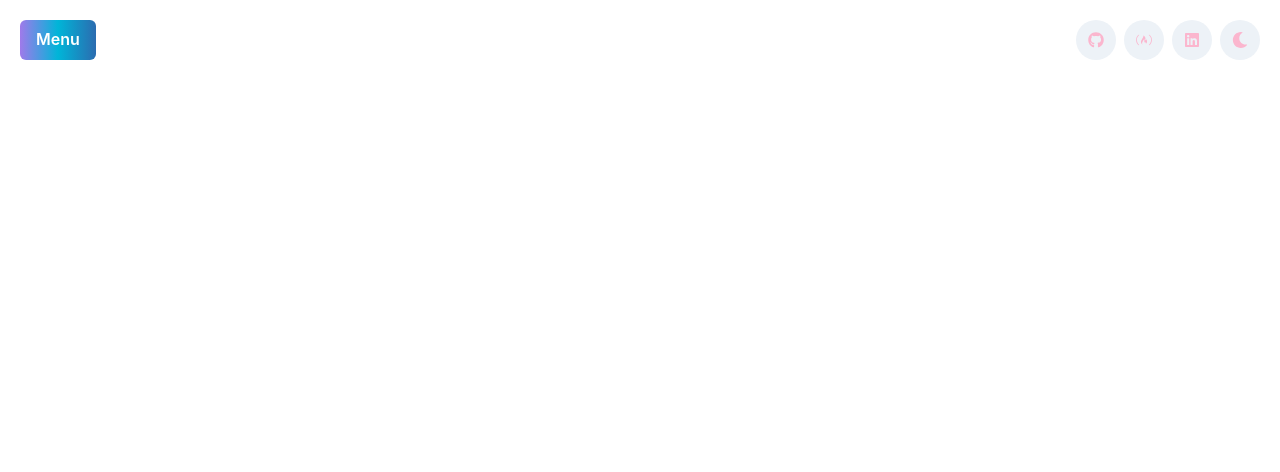
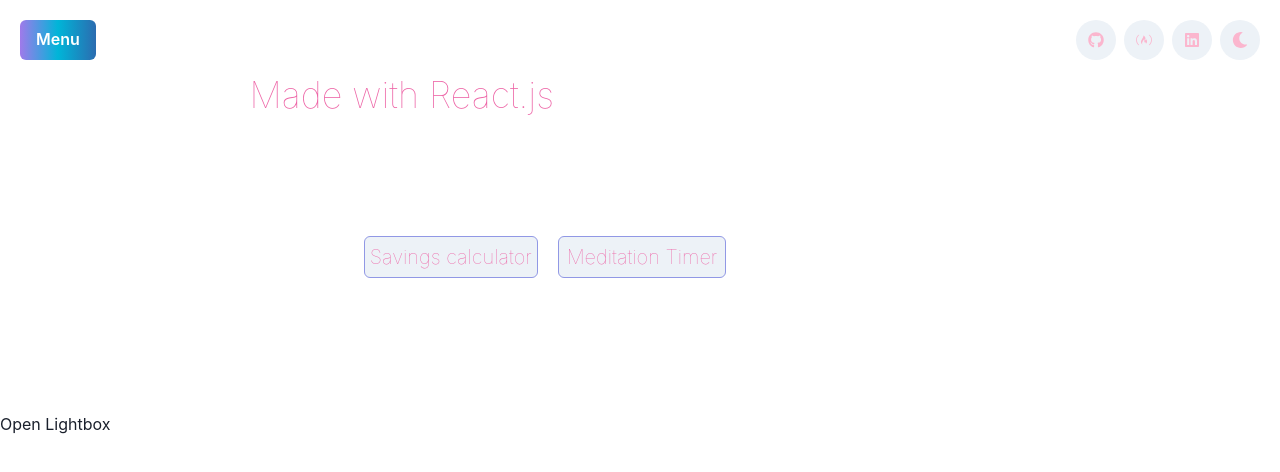
Before and after one commit to mateasportfolio/mtportfolio, a React (Create React App) app: page /portfolio in a window 1280 px wide. Before the commit this address had no page. Shown: the top 472 px of the page. Built offline with nearby package versions, Linux system fonts and the light colour scheme.

Commit message:
add lightbox react component

```diff
--- a/package.json
+++ b/package.json
@@ -17,7 +17,8 @@
     "react-icons": "^4.4.0",
     "react-router-dom": "^6.4.2",
     "react-scripts": "5.0.1",
-    "web-vitals": "^2.1.4"
+    "web-vitals": "^2.1.4",
+    "yet-another-react-lightbox": "^2.2.3"
   },
   "scripts": {
     "start": "react-scripts start",
--- a/src/App.js
+++ b/src/App.js
@@ -7,11 +7,15 @@ import Code from "./pages/Code";
 import Hosting from "./pages/Hosting";
 import Art from "./pages/Art";
 import AboutMe from "./pages/AboutMe";
-import Project from "./pages/Project";
+import Portfolio from "./pages/Portfolio";
+import Lightbox from "yet-another-react-lightbox";
+import { useState } from "react";
 
 const App = () => {
   const { colorMode, toggleColorMode } = useColorMode();
   const isDark = colorMode === "dark";
+
+  const [open, setOpen] = useState(false);
   // const [isNotSmallerScreen] = useMediaQuery("(min-width: 768px)");
 
   return (
@@ -24,9 +28,22 @@ const App = () => {
           <Route path="/art" element={<Art />} />
           <Route path="/code" element={<Code />} />
           <Route path="/hosting" element={<Hosting />} />
-          <Route path="/project" element={<Project />} />
+          <Route path="/portfolio" element={<Portfolio />} />
         </Routes>
       </VStack>
+      <button type="button" onClick={() => setOpen(true)}>
+        Open Lightbox
+      </button>
+
+      <Lightbox
+        open={open}
+        close={() => setOpen(false)}
+        slides={[
+          // { src: timer },
+          { src: "/image2.jpg" },
+          { src: "/image3.jpg" },
+        ]}
+      />
     </>
   );
 };
--- a/src/components/Header.js
+++ b/src/components/Header.js
@@ -59,7 +59,7 @@ export const Header = ({ isDark, toggleColorMode }) => {
             <Link to="/aboutme">About Me</Link>
           </MenuItem>{" "}
           <MenuItem>
-            <Link to="/project">Project</Link>
+            <Link to="/portfolio">Portfolio</Link>
           </MenuItem>
         </MenuList>
       </Menu>
--- a/src/pages/Project.js
+++ b/src/pages/Portfolio.js
@@ -2,7 +2,7 @@ import { Box, Text, Stack, Button, useMediaQuery } from "@chakra-ui/react";
 import React from "react";
 import { Link } from "@chakra-ui/react";
 
-export default function Project() {
+export default function Portfolio() {
   const [isNotSmallerScreen] = useMediaQuery("(min-width: 600px)");
   return (
     <Box>
```
Also changed, not shown: 1 other file (tests, documents, lock files or other folders).
